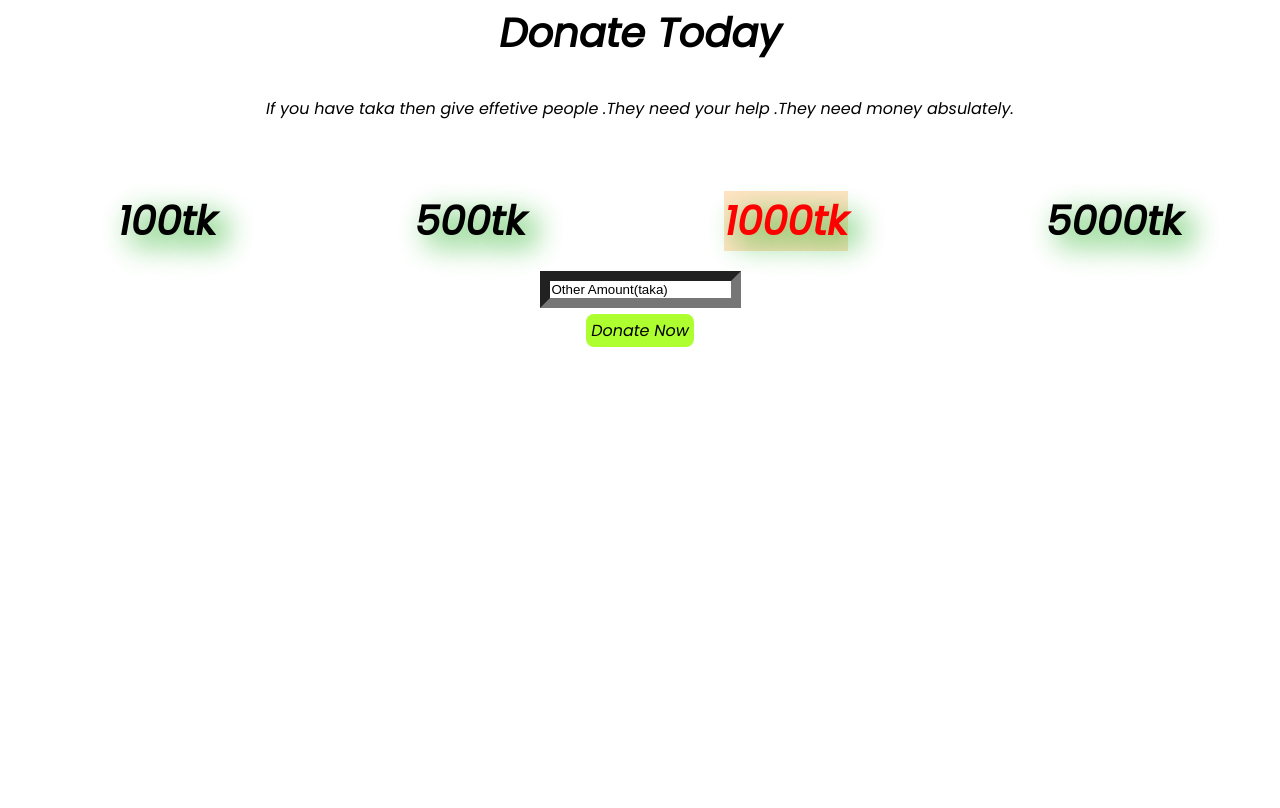
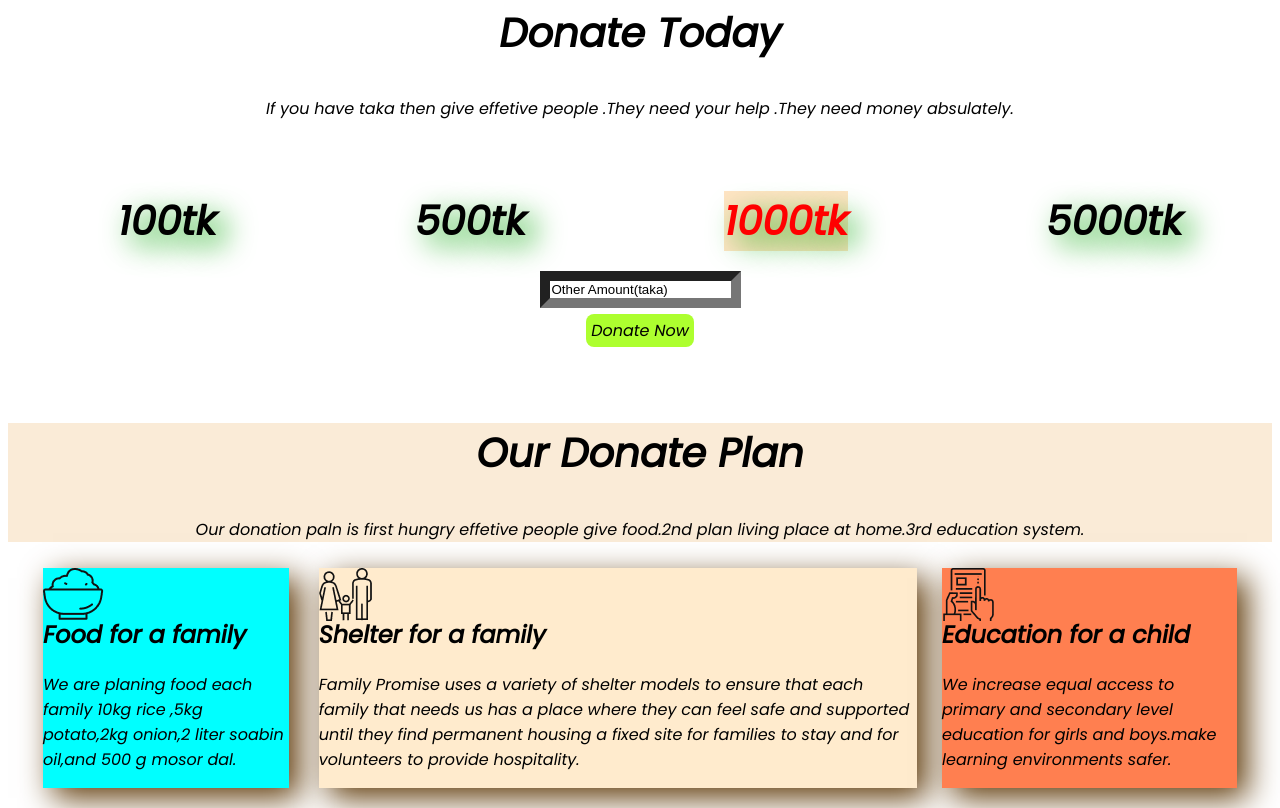
Before and after one commit to RahatBinOamr/float-area, a plain HTML site: page index.html in a window 1280 px wide. Shown: the part 359-1167 px from the top of the page. Before the commit the page ends 800 px from the top, so only its background shows below. Drawn offline with Linux system fonts and the light colour scheme.

Commit message:
change more

```diff
--- a/index.html
+++ b/index.html
@@ -44,5 +44,34 @@
         <input id="text" type="text" value="Other Amount(taka)"><br>
         <a class="link-button" target="_blank">Donate Now</a>
     </section>
+    <section class="plan">
+        <div class="plan-discasion">
+            <h1> Our Donate Plan </h1>
+            <p>
+                Our donation paln is first hungry effetive people give food.2nd plan living place at home.3rd education system.
+            </p>
+        </div>
+        <div class="plan-apply">
+            <div class="apply1">
+                <h1> Food for a family</h1>
+                <p>
+                   We are planing food each family 10kg rice ,5kg potato,2kg onion,2 liter soabin oil,and 500 g mosor dal.
+                </p>
+            </div>
+            <div class="apply2">
+                <h1>Shelter for a family </h1>
+                <p>
+                    Family Promise uses a variety of shelter models to ensure that each family that needs us has a place where they can feel safe and supported until they find permanent housing a fixed site for families to stay and for volunteers to provide hospitality.
+                </p>
+            </div>
+            <div class="apply3">
+                <h1> Education for a child</h1>
+                <p>
+                    We increase equal access to primary and secondary level education for girls and boys.make learning environments safer.
+                </p>
+            </div>
+        </div>
+    </section>
+
 </body>
 </html>
--- a/style.css
+++ b/style.css
@@ -2,10 +2,10 @@ body{
     font-family: 'Poppins', sans-serif;
 }
 .who-need{
-    background-image: url(img4.jpg);
+    background-image:url(new1.png);
     background-repeat: no-repeat;
    background-size: 100% ;
-    color:rgb(226, 116, 25);
+    color:rgb(193, 107, 37);
     text-align: center;
     justify-content: center;
 }
@@ -53,8 +53,47 @@ body{
     border: 10px saddlebrown;
 }
 
-
 #text{
     border-width: 10px;
     margin-bottom: 10px;
 }
+.plan-discasion{
+    text-align: center;
+    background-color: antiquewhite;
+}
+.plan-discasion h1{
+    font-size: 40px;
+
+}
+.plan-apply{
+    width: 33.3% 33.3% 33.3%;
+    display: flex;
+    justify-content: center;
+    margin: 10px ;
+    padding: 10px;
+
+}
+.apply1{
+    background-image: url(food.png);
+    background-repeat: no-repeat;
+   background-color: aqua;
+   margin: 0px 15px ;
+   padding-top: 30px;
+   box-shadow: 10px 10px 30px rgb(97, 60, 11);
+}
+.apply2{
+    background-image: url(shelter.png);
+    background-repeat: no-repeat;
+    background-color: blanchedalmond;
+    margin: 0px 15px ;
+    padding-top: 30px;
+    box-shadow: 10px 10px 30px rgb(97, 60, 11) ;
+}
+.apply3{
+    background-image: url(Frame-1.png);
+    background-repeat: no-repeat;
+    background-color:coral;
+    margin: 0px 15px 0px 10px ;
+    padding-top: 30px;
+    box-shadow: 10px 10px 30px rgb(97, 60, 11) ;
+}
```
Also changed, not shown: Frame-1.png (added), food.png (added), icon8.svg (added), new1.png (added), shelter.png (added).
